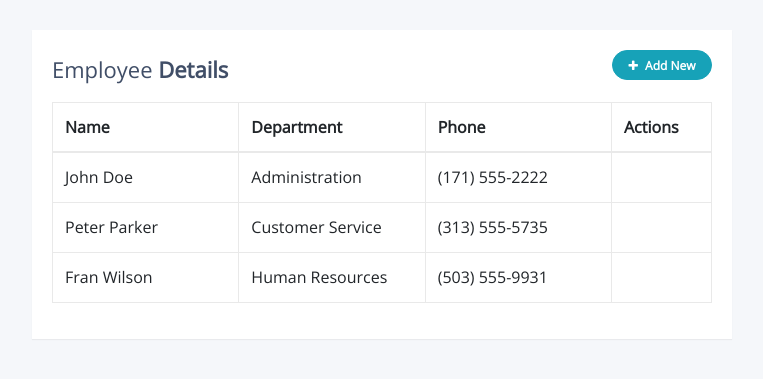
After one commit to tibalus/Projetgit, a PHP site: page /bibliotheque.php in a window 1280 px wide. The commit adds this page. Shown: the top 379 px of the page, without its empty margins (258-1021 px from the left). Run offline with PHP 8.4, Linux system fonts and the light colour scheme.

Commit message:
Add files via upload

```diff
--- /dev/null
+++ b/bibliotheque.php
@@ -0,0 +1,220 @@
+<?php
+  //connexion à la base de données
+  $con = mysqli_connect("localhost","root","","projetgit");
+  if(!$con){
+     echo "Vous n'êtes pas connecté à la base de donnée";
+  }
+?>
+
+<!DOCTYPE html>
+<html lang="en">
+<head>
+<meta charset="utf-8">
+<meta name="viewport" content="width=device-width, initial-scale=1, shrink-to-fit=no">
+<title>Bootstrap Table with Add and Delete Row Feature</title>
+<link rel="stylesheet" href="https://fonts.googleapis.com/css?family=Roboto|Varela+Round|Open+Sans">
+<link rel="stylesheet" href="https://stackpath.bootstrapcdn.com/bootstrap/4.5.0/css/bootstrap.min.css">
+<link rel="stylesheet" href="https://fonts.googleapis.com/icon?family=Material+Icons">
+<link rel="stylesheet" href="https://maxcdn.bootstrapcdn.com/font-awesome/4.7.0/css/font-awesome.min.css">
+<script src="https://code.jquery.com/jquery-3.5.1.min.js"></script>
+<script src="https://cdn.jsdelivr.net/npm/popper.js@1.16.0/dist/umd/popper.min.js"></script>
+<script src="https://stackpath.bootstrapcdn.com/bootstrap/4.5.0/js/bootstrap.min.js"></script>
+
+<style>body {
+    color: #404E67;
+    background: #F5F7FA;
+    font-family: 'Open Sans', sans-serif;
+}
+.table-wrapper {
+    width: 700px;
+    margin: 30px auto;
+    background: #fff;
+    padding: 20px;
+    box-shadow: 0 1px 1px rgba(0,0,0,.05);
+}
+.table-title {
+    padding-bottom: 10px;
+    margin: 0 0 10px;
+}
+.table-title h2 {
+    margin: 6px 0 0;
+    font-size: 22px;
+}
+.table-title .add-new {
+    float: right;
+    height: 30px;
+    font-weight: bold;
+    font-size: 12px;
+    text-shadow: none;
+    min-width: 100px;
+    border-radius: 50px;
+    line-height: 13px;
+}
+.table-title .add-new i {
+    margin-right: 4px;
+}
+table.table {
+    table-layout: fixed;
+}
+table.table tr th, table.table tr td {
+    border-color: #e9e9e9;
+}
+table.table th i {
+    font-size: 13px;
+    margin: 0 5px;
+    cursor: pointer;
+}
+table.table th:last-child {
+    width: 100px;
+}
+table.table td a {
+    cursor: pointer;
+    display: inline-block;
+    margin: 0 5px;
+    min-width: 24px;
+}
+table.table td a.add {
+    color: #27C46B;
+}
+table.table td a.edit {
+    color: #FFC107;
+}
+table.table td a.delete {
+    color: #E34724;
+}
+table.table td i {
+    font-size: 19px;
+}
+table.table td a.add i {
+    font-size: 24px;
+    margin-right: -1px;
+    position: relative;
+    top: 3px;
+}
+table.table .form-control {
+    height: 32px;
+    line-height: 32px;
+    box-shadow: none;
+    border-radius: 2px;
+}
+table.table .form-control.error {
+    border-color: #f50000;
+}
+table.table td .add {
+    display: none;
+}
+</style>
+<script>
+$(document).ready(function(){
+	$('[data-toggle="tooltip"]').tooltip();
+	var actions = $("table td:last-child").html();
+	// Append table with add row form on add new button click
+    $(".add-new").click(function(){
+		$(this).attr("disabled", "disabled");
+		var index = $("table tbody tr:last-child").index();
+        var row = '<tr>' +
+            '<td><input type="text" class="form-control" name="name" id="name"></td>' +
+            '<td><input type="text" class="form-control" name="department" id="department"></td>' +
+            '<td><input type="text" class="form-control" name="phone" id="phone"></td>' +
+			'<td>' + actions + '</td>' +
+        '</tr>';
+    	$("table").append(row);
+		$("table tbody tr").eq(index + 1).find(".add, .edit").toggle();
+        $('[data-toggle="tooltip"]').tooltip();
+    });
+	// Add row on add button click
+	$(document).on("click", ".add", function(){
+		var empty = false;
+		var input = $(this).parents("tr").find('input[type="text"]');
+        input.each(function(){
+			if(!$(this).val()){
+				$(this).addClass("error");
+				empty = true;
+			} else{
+                $(this).removeClass("error");
+            }
+		});
+		$(this).parents("tr").find(".error").first().focus();
+		if(!empty){
+			input.each(function(){
+				$(this).parent("td").html($(this).val());
+			});
+			$(this).parents("tr").find(".add, .edit").toggle();
+			$(".add-new").removeAttr("disabled");
+		}
+    });
+	// Edit row on edit button click
+	$(document).on("click", ".edit", function(){
+        $(this).parents("tr").find("td:not(:last-child)").each(function(){
+			$(this).html('<input type="text" class="form-control" value="' + $(this).text() + '">');
+		});
+		$(this).parents("tr").find(".add, .edit").toggle();
+		$(".add-new").attr("disabled", "disabled");
+    });
+	// Delete row on delete button click
+	$(document).on("click", ".delete", function(){
+        $(this).parents("tr").remove();
+		$(".add-new").removeAttr("disabled");
+    });
+});
+</script>
+</head>
+<body>
+<div class="container-lg">
+    <div class="table-responsive">
+        <div class="table-wrapper">
+            <div class="table-title">
+                <div class="row">
+                    <div class="col-sm-8"><h2>Employee <b>Details</b></h2></div>
+                    <div class="col-sm-4">
+                        <button type="button" class="btn btn-info add-new"><i class="fa fa-plus"></i> Add New</button>
+                    </div>
+                </div>
+            </div>
+            <table class="table table-bordered">
+                <thead>
+                    <tr>
+                        <th>Name</th>
+                        <th>Department</th>
+                        <th>Phone</th>
+                        <th>Actions</th>
+                    </tr>
+                </thead>
+                <tbody>
+                    <tr>
+                        <td>John Doe</td>
+                        <td>Administration</td>
+                        <td>(171) 555-2222</td>
+                        <td>
+                            <a class="add" title="Add" data-toggle="tooltip"><i class="material-icons">&#xE03B;</i></a>
+                            <a class="edit" title="Edit" data-toggle="tooltip"><i class="material-icons">&#xE254;</i></a>
+                            <a class="delete" title="Delete" data-toggle="tooltip"><i class="material-icons">&#xE872;</i></a>
+                        </td>
+                    </tr>
+                    <tr>
+                        <td>Peter Parker</td>
+                        <td>Customer Service</td>
+                        <td>(313) 555-5735</td>
+                        <td>
+                            <a class="add" title="Add" data-toggle="tooltip"><i class="material-icons">&#xE03B;</i></a>
+                            <a class="edit" title="Edit" data-toggle="tooltip"><i class="material-icons">&#xE254;</i></a>
+                            <a class="delete" title="Delete" data-toggle="tooltip"><i class="material-icons">&#xE872;</i></a>
+                        </td>
+                    </tr>
+                    <tr>
+                        <td>Fran Wilson</td>
+                        <td>Human Resources</td>
+                        <td>(503) 555-9931</td>
+                        <td>
+                            <a class="add" title="Add" data-toggle="tooltip"><i class="material-icons">&#xE03B;</i></a>
+                            <a class="edit" title="Edit" data-toggle="tooltip"><i class="material-icons">&#xE254;</i></a>
+                            <a class="delete" title="Delete" data-toggle="tooltip"><i class="material-icons">&#xE872;</i></a>
+                        </td>
+                    </tr>
+                </tbody>
+            </table>
+        </div>
+    </div>
+</div>
+</body>
+</html>
```
Also changed, not shown: connect.php (added, +7 -0 lines), inscription.css (added, +93 -0 lines), inscription.php (+39 -17 lines), Projetgit/README.md (added), bibliotheque.css (added), 2 other files.
